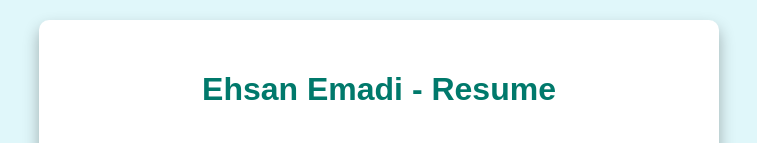
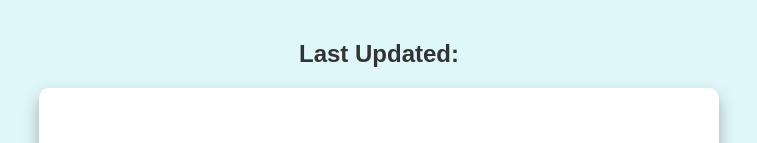
Before and after one commit to Ehsan138/COMP4964-A4, a plain HTML site: page index.html in a window 1280 px wide. Shown: the top 143 px of the page, without its empty margins (261-1018 px from the left). Drawn offline with Linux system fonts and the light colour scheme.

Commit message:
First update

```diff
--- a/index.html
+++ b/index.html
@@ -4,6 +4,8 @@
     <meta charset="UTF-8">
     <meta name="viewport" content="width=device-width, initial-scale=1.0">
     <title>Ehsan Emadi - Resume</title>
+    <h2>Last Updated: </h2>
+    <!-- <h2>Last Updated: November 10, 2024</h2> -->
     <style>
         body {
             font-family: Arial, sans-serif;
```
